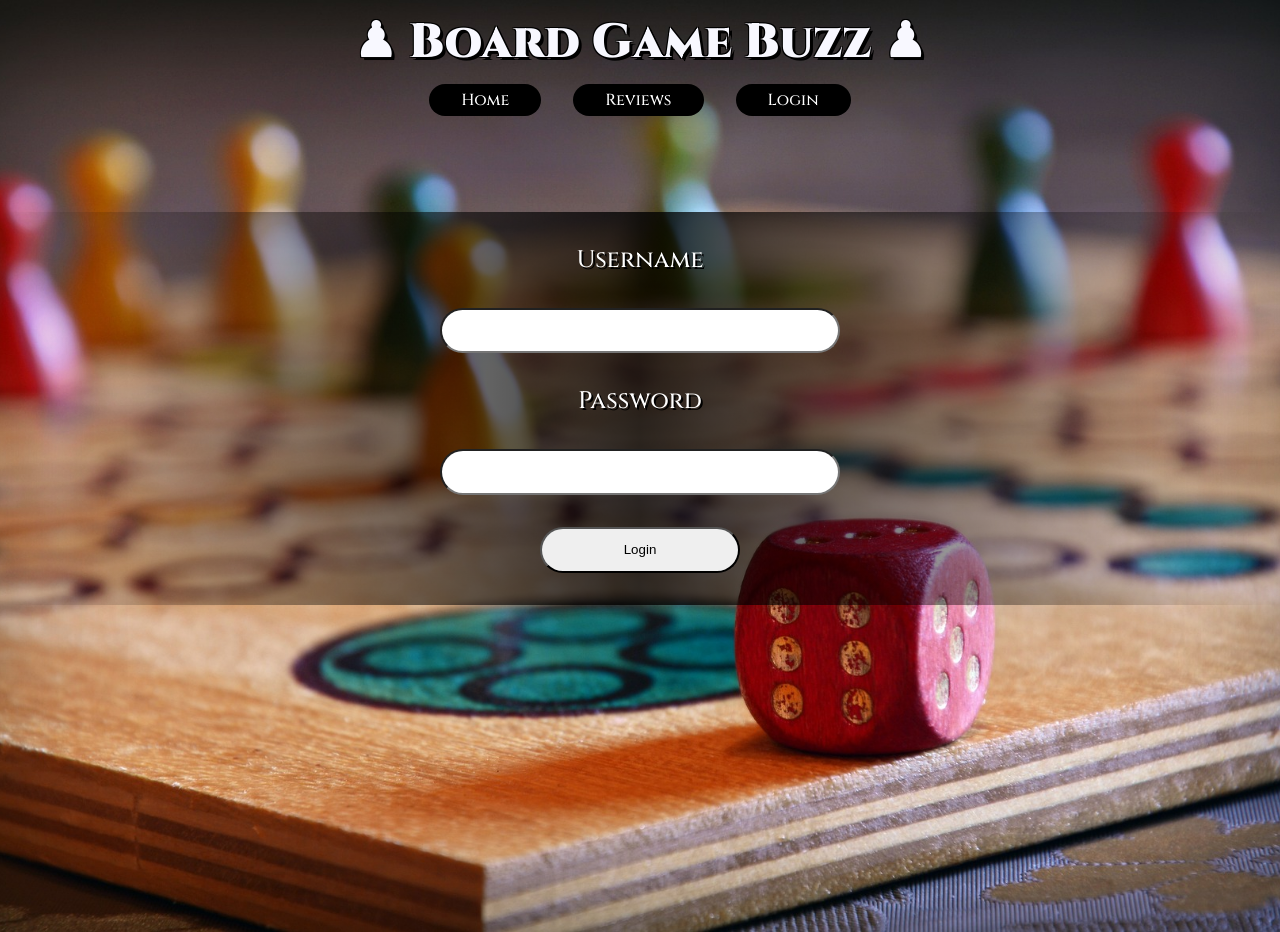
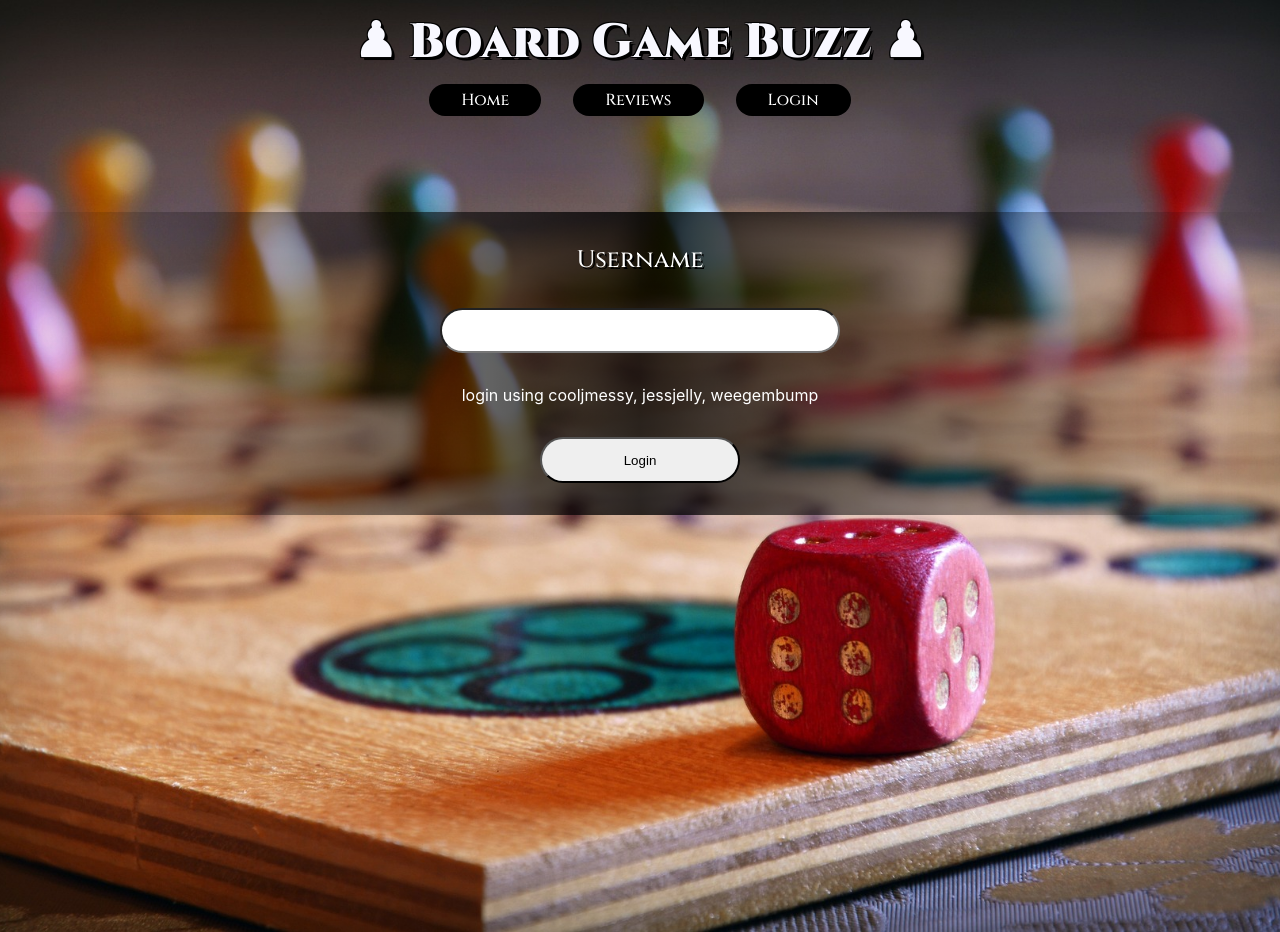
Before and after one commit to FisherTom/Game-Reviews-Frontend, a React (Create React App) app: page /login in a window 1280 px wide. Built offline with nearby package versions, Linux system fonts and the light colour scheme.

Commit message:
do not display login button when already logged in, test login hints.

```diff
--- a/src/App.css
+++ b/src/App.css
@@ -165,6 +165,9 @@ img {
   color: white;
   text-shadow: 2px 2px black;
 }
+.login-form > p {
+  color: white;
+}
 .login-button {
   width: 60vw;
   padding: 1em;
--- a/src/components/CommentsBoxCard.jsx
+++ b/src/components/CommentsBoxCard.jsx
@@ -22,7 +22,7 @@ function CommentsBoxCard({comment, setComments}) {
     deleteComment(comment.comment_id)
     .then(() => {
       setComments((currentComments) => {
-        return currentComments.filter((filterComment) => filterComment != comment )
+        return currentComments.filter((filterComment) => filterComment !== comment )
       })
     })
     .catch(() => {
--- a/src/components/Login.jsx
+++ b/src/components/Login.jsx
@@ -5,20 +5,17 @@ import { getAllUsers } from '../utils/api'
 function Login() {
 
   const [username, setUsername] = useState('')
-    const [password, setPassword] = useState('')
   const [errorMsg, setErrorMsg] = useState('')
   const { setLoggedInUser } = useContext(UserContext);
 
   function loginHandler(e) {
     e.preventDefault()
     getAllUsers().then((users) => {
-
       const userMatch = users.filter((user) => user.username === username)
       if(userMatch.length !== 0) {
         setLoggedInUser(userMatch[0]);
         setErrorMsg('');
         setUsername('')
-              setPassword('')
       }
       else {
         setErrorMsg(<p className='login-error'>Invalid Username</p>)
@@ -31,8 +28,7 @@ function Login() {
         <form className='login-form' onSubmit={loginHandler}>
             <label htmlFor='username'>Username</label>
             <input id='username' value={username} onChange={(e) => setUsername(e.target.value)} ></input>
-            <label htmlFor='password'>Password</label>
-            <input id='password'value={password} onChange={(e) => setPassword(e.target.value)}></input>
+            <p>login using cooljmessy, jessjelly, weegembump</p>
             <button className='login-button'>Login</button>
             {errorMsg !== undefined ? errorMsg : null}
         </form>
--- a/src/components/Nav.jsx
+++ b/src/components/Nav.jsx
@@ -1,13 +1,19 @@
 import React from 'react'
 import { Link } from 'react-router-dom'
 import UserWidget from './UserWidget'
+import { useContext } from 'react';
+import { UserContext } from '../contexts/UserProvider'
 
 function Nav() {
+  const { loggedInUser } = useContext(UserContext);
+
   return (
     <nav id='nav-bar'>
       <Link to="/" className='nav-link'>Home</Link>
       <Link to="/reviews"className='nav-link'>Reviews</Link>
+      {loggedInUser.username ? <></>:
       <Link to="/login" className='nav-link'>Login</Link>
+      }
       <UserWidget/>
     </nav>
   )
```
Lines whose indentation alone changed are shown as unchanged.
